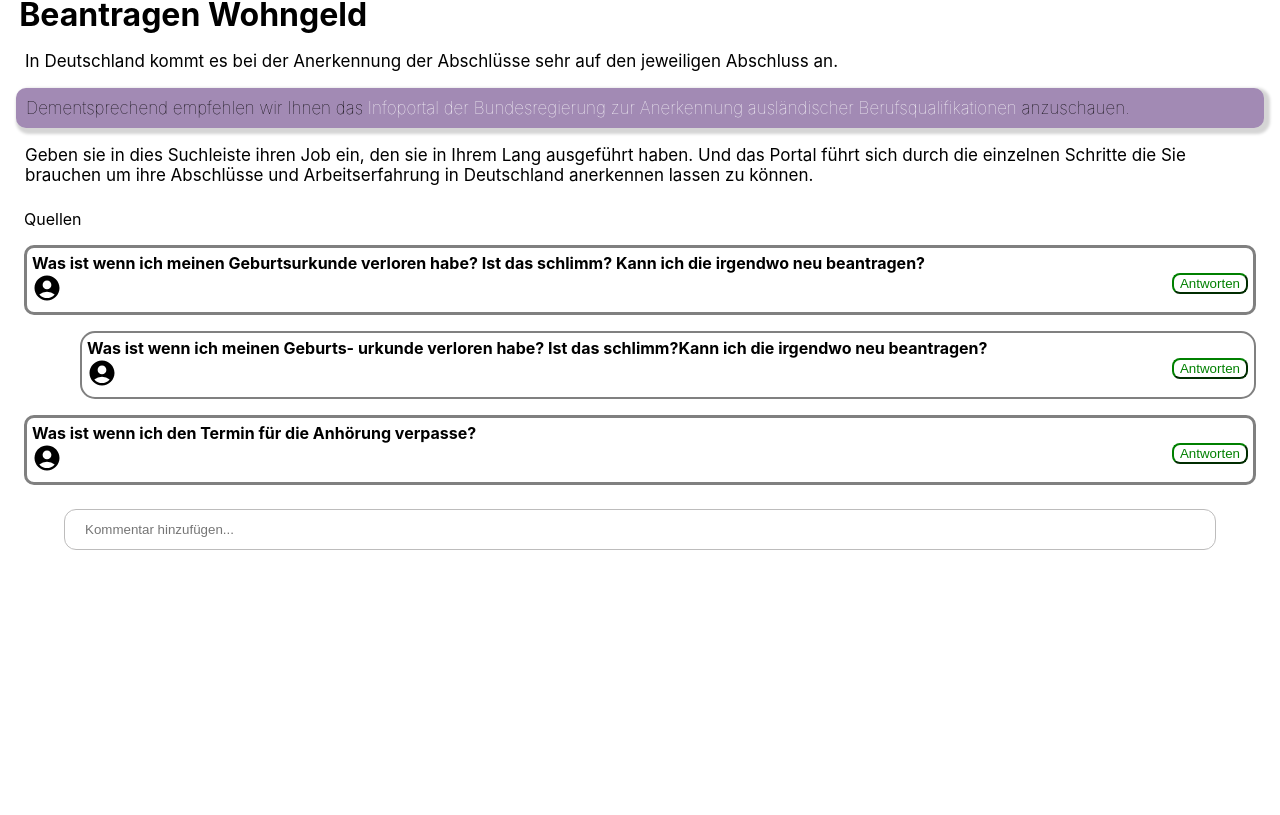
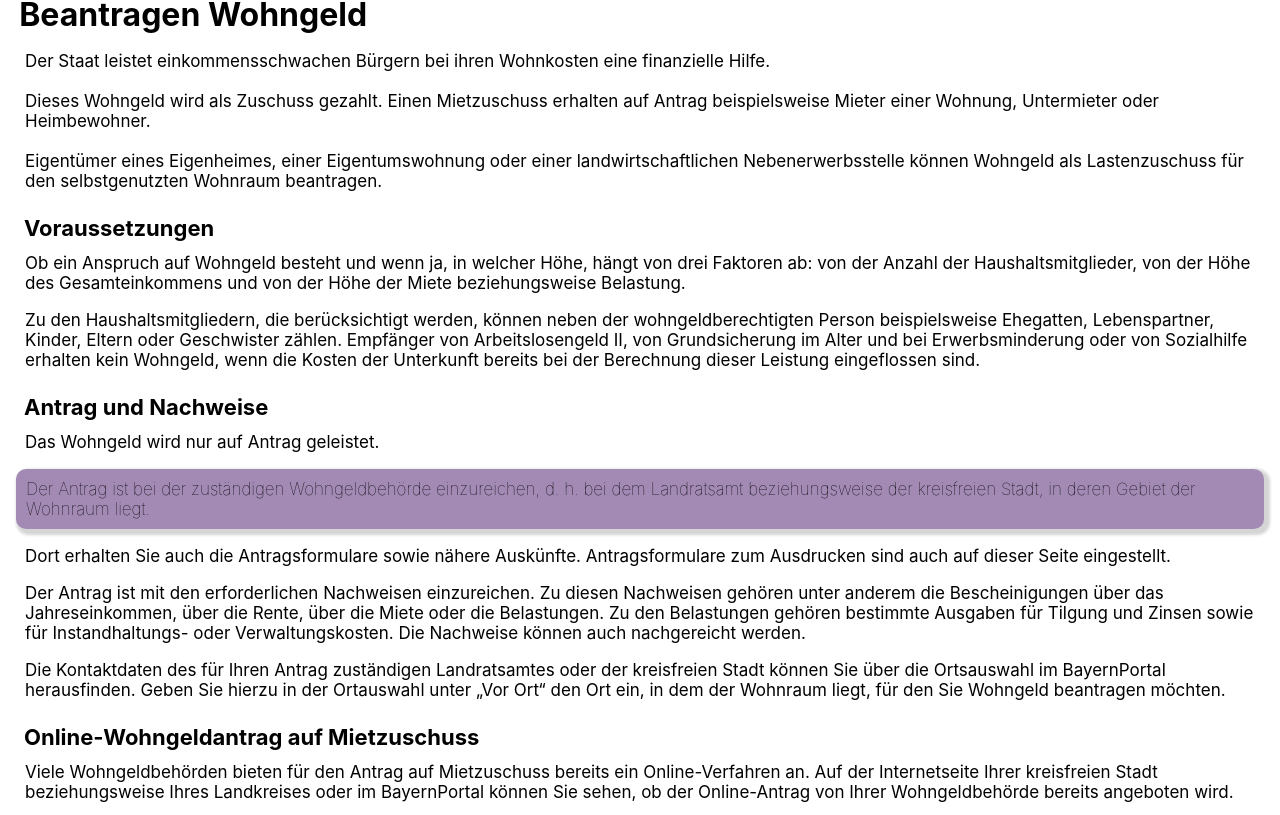
Before and after one commit to xSilentStorm313/Projekt-Web, a React (Create React App) app in the folder webapp/: page /wohngeld in a window 1280 px wide. Shown: the part 1325-2140 px from the top of the page. Before the commit the page ends 1883 px from the top, so only its background shows below. Built offline with nearby package versions, Linux system fonts and the light colour scheme.

Commit message:
Wohngeld beitragtext

```diff
--- a/webapp/src/components/BeitragInhaltWohngeld.js
+++ b/webapp/src/components/BeitragInhaltWohngeld.js
@@ -9,11 +9,20 @@ export default function BeitragInhaltWohngeld() {
             <img src={wohnen} className="formular" alt="formular" />
             <button className="downloadbutton">Download Formulare</button>
             <h1 className="überschrift1">Beantragen Wohngeld</h1>
-            <p className="text">In Deutschland kommt es bei der Anerkennung der Abschlüsse sehr auf den jeweiligen Abschluss an.</p>
-            <div className="infotextasyl">Dementsprechend empfehlen wir Ihnen das <a href="https://www.anerkennung-in-deutschland.de/html/de/fachkraefte.php">Infoportal der Bundesregierung
-                zur Anerkennung ausländischer Berufsqualifikationen</a> anzuschauen.</div>
-            <p className="text">Geben sie in dies Suchleiste ihren Job ein, den sie in Ihrem Lang ausgeführt haben. Und das Portal führt sich durch die einzelnen Schritte die Sie brauchen um ihre Abschlüsse und Arbeitserfahrung in Deutschland anerkennen lassen zu können.</p>
-
+            <p className="text">Der Staat leistet einkommensschwachen Bürgern bei ihren Wohnkosten eine finanzielle Hilfe. <br /> <br />Dieses Wohngeld wird als Zuschuss gezahlt. Einen Mietzuschuss erhalten auf Antrag beispielsweise Mieter einer Wohnung, Untermieter oder Heimbewohner. <br /> <br />Eigentümer eines Eigenheimes, einer Eigentumswohnung oder einer landwirtschaftlichen Nebenerwerbsstelle können Wohngeld als Lastenzuschuss für den selbstgenutzten Wohnraum beantragen.</p>
+            <h2 className="zwischenüberschrift">Voraussetzungen</h2>
+            <p className="text">Ob ein Anspruch auf Wohngeld besteht und wenn ja, in welcher Höhe, hängt von drei Faktoren ab: von der Anzahl der Haushaltsmitglieder, von der Höhe des Gesamteinkommens und von der Höhe der Miete beziehungsweise Belastung.</p>
+            <p className="text">Zu den Haushaltsmitgliedern, die berücksichtigt werden, können neben der wohngeldberechtigten Person beispielsweise Ehegatten, Lebenspartner, Kinder, Eltern oder Geschwister zählen. Empfänger von Arbeitslosengeld II, von Grundsicherung im Alter und bei Erwerbsminderung oder von Sozialhilfe erhalten kein Wohngeld, wenn die Kosten der Unterkunft bereits bei der Berechnung dieser Leistung eingeflossen sind.</p>
+            <h2 className="zwischenüberschrift">Antrag und Nachweise</h2>
+            <p className="text">Das Wohngeld wird nur auf Antrag geleistet.</p>
+            <div className="infotextasyl">Der Antrag ist bei der zuständigen Wohngeldbehörde einzureichen, d. h. bei dem Landratsamt beziehungsweise der kreisfreien Stadt, in deren Gebiet der Wohnraum liegt.</div>
+            <p className="text">Dort erhalten Sie auch die Antragsformulare sowie nähere Auskünfte. Antragsformulare zum Ausdrucken sind auch auf dieser Seite eingestellt.</p>
+            <p className="text">Der Antrag ist mit den erforderlichen Nachweisen einzureichen. Zu diesen Nachweisen gehören unter anderem die Bescheinigungen über das Jahreseinkommen, über die Rente, über die Miete oder die Belastungen. Zu den Belastungen gehören bestimmte Ausgaben für Tilgung und Zinsen sowie für Instandhaltungs- oder Verwaltungskosten. Die Nachweise können auch nachgereicht werden.</p>
+            <p className="text">Die Kontaktdaten des für Ihren Antrag zuständigen Landratsamtes oder der kreisfreien Stadt können Sie über die Ortsauswahl im BayernPortal herausfinden. Geben Sie hierzu in der Ortauswahl unter „Vor Ort“ den Ort ein, in dem der Wohnraum liegt, für den Sie Wohngeld beantragen möchten.</p>
+            <h2 className="zwischenüberschrift">Online-Wohngeldantrag auf Mietzuschuss</h2>
+            <p className="text">Viele Wohngeldbehörden bieten für den Antrag auf Mietzuschuss bereits ein Online-Verfahren an. Auf der Internetseite Ihrer kreisfreien Stadt beziehungsweise Ihres Landkreises oder im BayernPortal können Sie sehen, ob der Online-Antrag von Ihrer Wohngeldbehörde bereits angeboten wird.</p>
+            <h2 className="zwischenüberschrift">Bewilligung</h2>
+            <p className="text">Über den Antrag entscheidet das zuständige Landratsamt oder die kreisfreie Stadt ("Wohngeldbehörde") mit einem schriftlichen Bescheid. Bei der Wohngeldbehörde werden auch nähere Auskünfte erteilt und Fragen beantwortet. Bewilligt wird das Wohngeld in der Regel für zwölf Monate. Danach ist ein neuer Antrag erforderlich.</p>
 
 
             <p className="quellen">Quellen</p>
```
